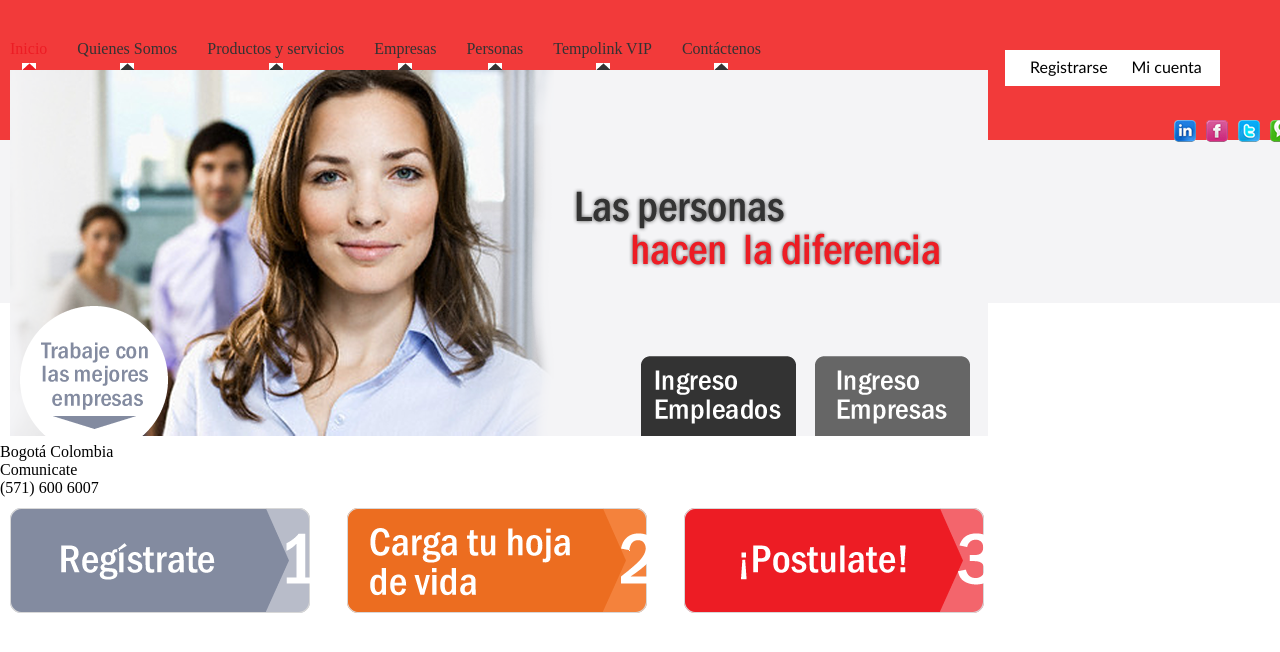
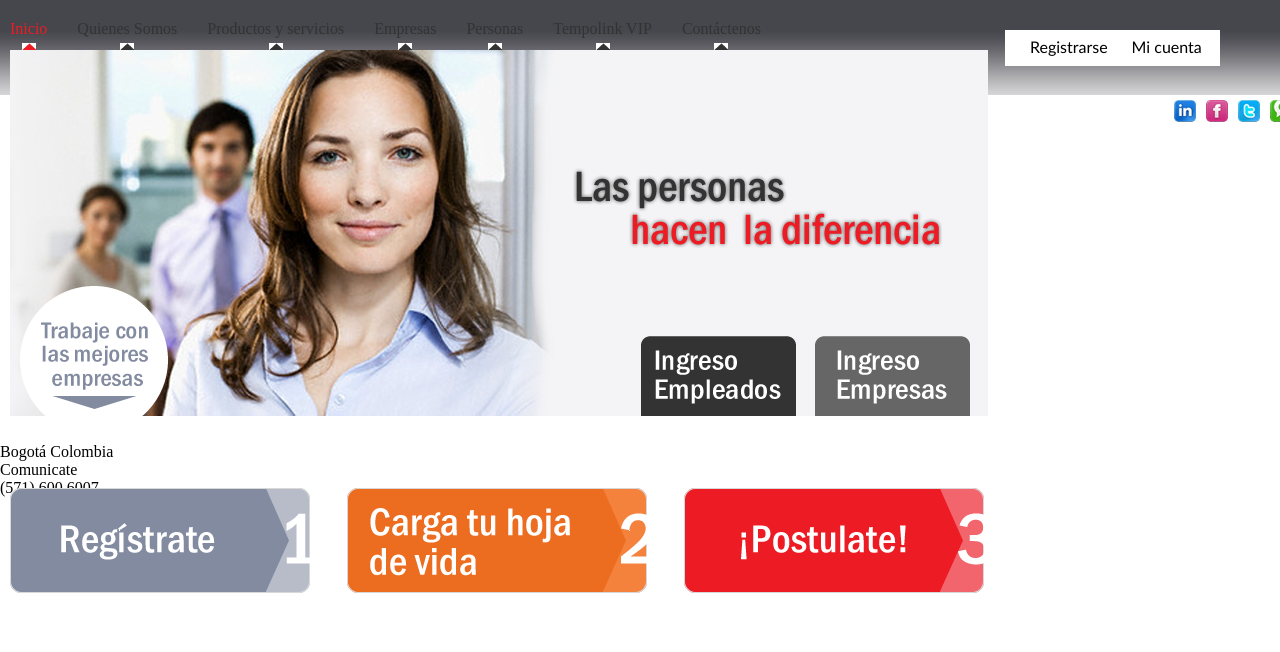
Before and after one commit to jhonjcamargo/tempolink, a PHP site: page /inner.php in a window 1280 px wide. Shown: the top 652 px of the page. Run offline with PHP 8.4, Linux system fonts and the light colour scheme.

Commit message:
ola k ase
jojsa

```diff
--- a/style.css
+++ b/style.css
@@ -29,9 +29,9 @@ h1,h2,h3,h4,h5,h6{
 	z-index: 10000;
 	top: 0;
 	left: 0;
-	height: 140px;
+	height: 115px;
 	width: 100%;
-	background: #f23a3a;
+	background: url(images/menu.png) repeat-x;
 }
 #header .wrapper {
     z-index: 1;
@@ -41,7 +41,7 @@ h1,h2,h3,h4,h5,h6{
 	padding:0 10px;
 	margin:0 auto;
 	position:relative;
-	margin-top:40px;
+	margin-top:20px;
 }
 .logo{
 	width: 100px;
@@ -103,13 +103,13 @@ h1,h2,h3,h4,h5,h6{
   	margin-top: 10px;
 }
 .menu .link {
-	color: #fff;
+	color:#fff;
 	float: left;
-	font-size: 20px;
+	font-size: 16px;
   	font-weight: bold;
   	font-family: 'Calibri', Arial, Helvetica, Geneva, sans-serif;
 	text-decoration: inherit;
-	margin: 50px 9px;
+	margin: 25px 9px;
 }
 
 .menu .link:hover, .menu .active {
@@ -204,7 +204,7 @@ h1,h2,h3,h4,h5,h6{
 /*CUERPO y CONTENIDO*/
 
 #main{
-	background-color:#F4F4F6;
+
 	overflow:hidden;
 	  margin: 140px 0;
 }
```
Also changed, not shown: footer.php (+24 -1 lines), menu.php (+2 -24 lines), images/menu.png (added).
